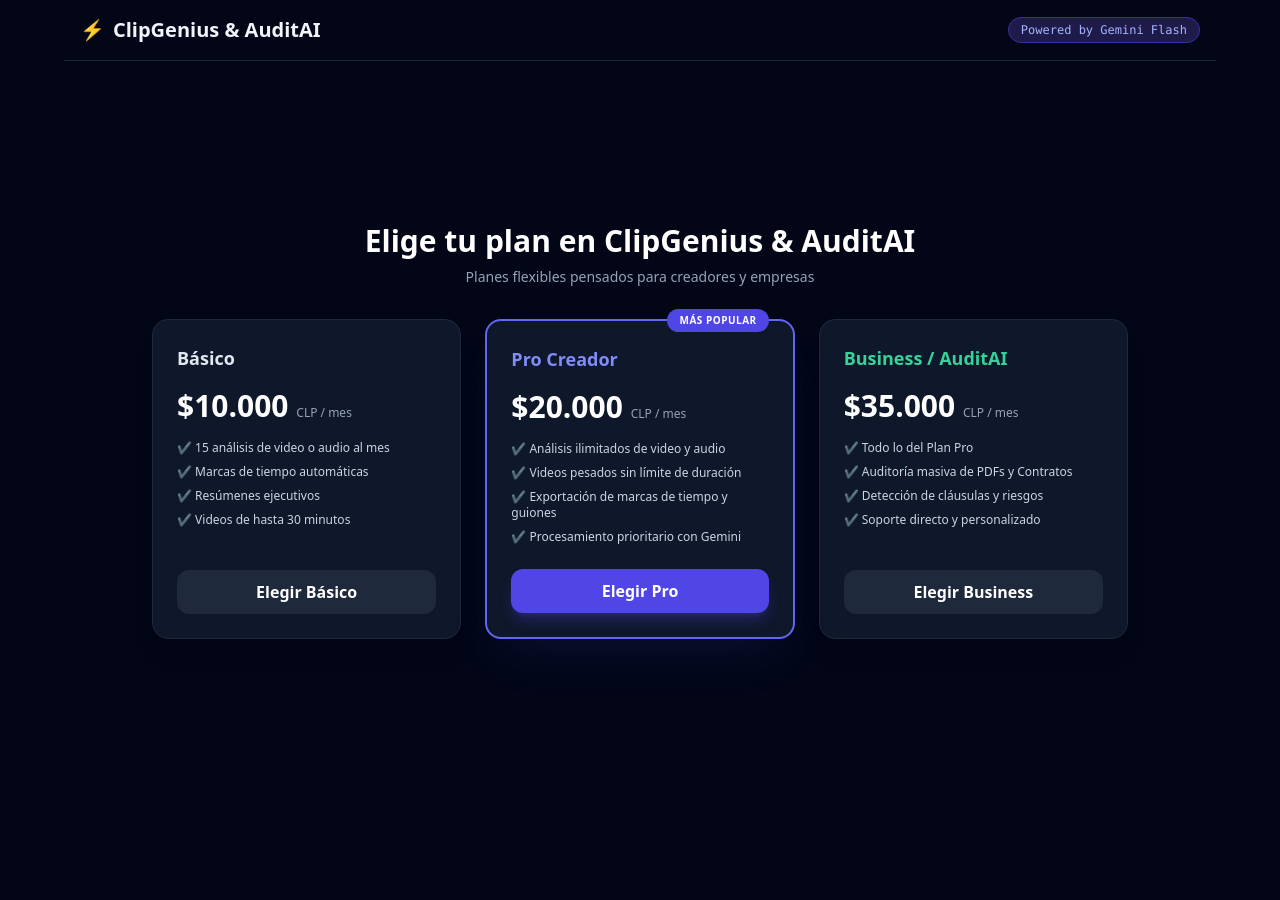
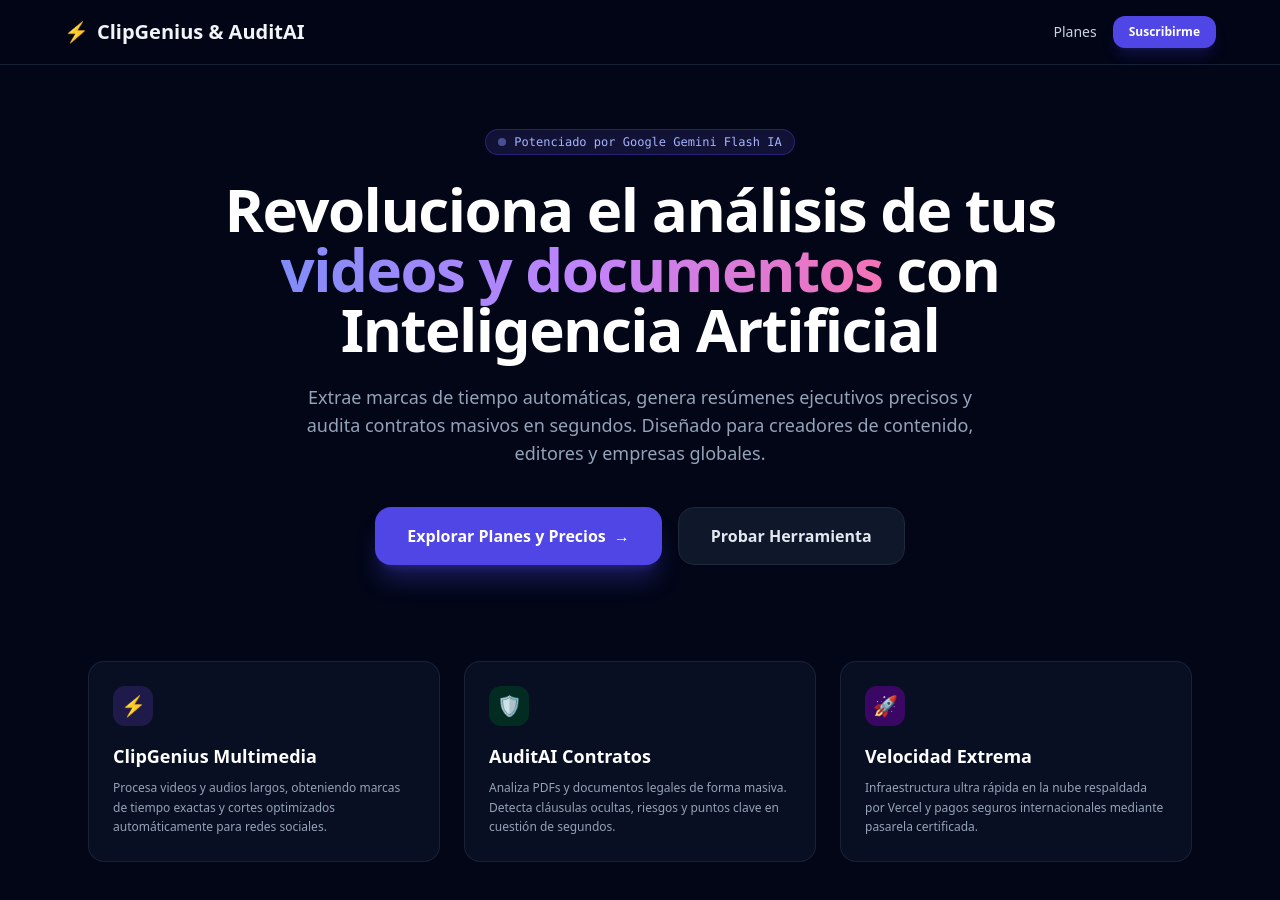
Before and after one commit to punopipu/clipgenius-saas, a plain HTML site: page index.html in a window 1280 px wide. Before the commit the page ends 800 px from the top, so only its background shows below. Drawn offline with nearby package versions, Linux system fonts and the light colour scheme.

Commit message:
Update index.html

```diff
--- a/index.html
+++ b/index.html
@@ -1,37 +1,107 @@
 <!DOCTYPE html>
-<html lang="es">
+<html lang="es" class="scroll-smooth">
 <head>
   <meta charset="UTF-8" />
   <meta name="viewport" content="width=device-width, initial-scale=1.0" />
-  <title>ClipGenius & AuditAI</title>
+  <title>ClipGenius & AuditAI | IA Multimodal Avanzada</title>
   <script src="https://cdn.tailwindcss.com"></script>
-  <!-- SDK Oficial de Paddle v2 (Billing) -->
+  <!-- SDK Oficial de Paddle v2 -->
   <script src="https://cdn.paddle.com/paddle/v2/paddle.js"></script>
+  <style>
+    @keyframes fadeIn {
+      from { opacity: 0; transform: translateY(15px); }
+      to { opacity: 1; transform: translateY(0); }
+    }
+    .animate-fade-in {
+      animation: fadeIn 0.8s ease-out forwards;
+    }
+  </style>
 </head>
-<body class="bg-slate-950 text-slate-100 min-h-screen flex flex-col font-sans">
+<body class="bg-slate-950 text-slate-100 min-h-screen flex flex-col font-sans selection:bg-indigo-500 selection:text-white">
 
-  <!-- Header -->
-  <header class="border-b border-slate-800 p-4 flex justify-between items-center max-w-6xl mx-auto w-full">
-    <h1 class="text-xl font-bold flex items-center gap-2">
+  <!-- Header / Navbar -->
+  <header class="border-b border-slate-800/80 p-4 sticky top-0 bg-slate-950/80 backdrop-blur-md z-50">
+    <div class="max-w-6xl mx-auto flex justify-between items-center w-full">
+      <h1 class="text-xl font-extrabold flex items-center gap-2 cursor-pointer" onclick="showSection('landing-section')">
         <span class="text-indigo-500">⚡</span> ClipGenius & AuditAI
       </h1>
-    <span class="text-xs bg-indigo-950 text-indigo-300 border border-indigo-800 px-3 py-1 rounded-full font-mono">
-      Powered by Gemini Flash
-    </span>
+      <div class="flex items-center gap-4">
+        <button onclick="showSection('pricing-section')" class="text-sm text-slate-300 hover:text-white transition">Planes</button>
+        <button onclick="showSection('pricing-section')" class="bg-indigo-600 hover:bg-indigo-500 text-white text-xs font-semibold px-4 py-2 rounded-xl transition shadow-lg shadow-indigo-600/20">
+          Suscribirme
+        </button>
+      </div>
+    </div>
   </header>
 
-  <main class="flex-1 max-w-5xl mx-auto w-full p-6 flex flex-col items-center justify-center">
+  <main class="flex-1 flex flex-col items-center justify-center w-full">
 
-    <!-- SECCIÓN DE PLANES / PAYWALL -->
-    <div id="paywall-card" class="w-full space-y-8 my-auto">
-      <div class="text-center">
-        <h2 class="text-3xl font-extrabold text-white">Elige tu plan en ClipGenius & AuditAI</h2>
-        <p class="text-slate-400 text-sm mt-2">Planes flexibles pensados para creadores y empresas</p>
+    <!-- 1. SECCIÓN DE INTRODUCCIÓN (LANDING PAGE) -->
+    <div id="landing-section" class="w-full max-w-6xl px-6 py-16 flex flex-col items-center text-center animate-fade-in">
+
+      <!-- Badge superior -->
+      <div class="inline-flex items-center gap-2 px-3 py-1 rounded-full bg-indigo-950/60 border border-indigo-800/60 text-indigo-300 text-xs font-mono mb-6 shadow-inner">
+        <span class="w-2 h-2 rounded-full bg-indigo-400 animate-pulse"></span>
+        Potenciado por Google Gemini Flash IA
+      </div>
+
+      <!-- Título Principal -->
+      <h2 class="text-4xl md:text-6xl font-black tracking-tight text-white max-w-4xl leading-tight">
+        Revoluciona el análisis de tus <span class="text-transparent bg-clip-text bg-gradient-to-r from-indigo-400 via-purple-400 to-pink-400">videos y documentos</span> con Inteligencia Artificial
+      </h2>
+
+      <!-- Subtítulo -->
+      <p class="text-slate-400 text-base md:text-lg max-w-2xl mt-6 leading-relaxed">
+        Extrae marcas de tiempo automáticas, genera resúmenes ejecutivos precisos y audita contratos masivos en segundos. Diseñado para creadores de contenido, editores y empresas globales.
+      </p>
+
+      <!-- Botones de Acción -->
+      <div class="flex flex-col sm:flex-row gap-4 mt-10 w-full justify-center">
+        <button onclick="showSection('pricing-section')" class="bg-indigo-600 hover:bg-indigo-500 text-white font-bold px-8 py-4 rounded-2xl transition shadow-xl shadow-indigo-600/30 flex items-center justify-center gap-2 group">
+          Explorar Planes y Precios
+          <span class="group-hover:translate-x-1 transition">→</span>
+        </button>
+        <button onclick="showSection('pricing-section')" class="bg-slate-900 hover:bg-slate-800 border border-slate-800 text-slate-200 font-semibold px-8 py-4 rounded-2xl transition">
+          Probar Herramienta
+        </button>
+      </div>
+
+      <!-- Tarjetas de Características Destacadas -->
+      <div class="grid md:grid-cols-3 gap-6 w-full mt-24 text-left">
+        <div class="bg-slate-900/60 border border-slate-800/80 p-6 rounded-2xl backdrop-blur-sm hover:border-indigo-500/50 transition group">
+          <div class="w-10 h-10 rounded-xl bg-indigo-950 text-indigo-400 flex items-center justify-center text-xl mb-4 group-hover:scale-110 transition">⚡</div>
+          <h3 class="text-lg font-bold text-white mb-2">ClipGenius Multimedia</h3>
+          <p class="text-slate-400 text-xs leading-relaxed">Procesa videos y audios largos, obteniendo marcas de tiempo exactas y cortes optimizados automáticamente para redes sociales.</p>
+        </div>
+
+        <div class="bg-slate-900/60 border border-slate-800/80 p-6 rounded-2xl backdrop-blur-sm hover:border-indigo-500/50 transition group">
+          <div class="w-10 h-10 rounded-xl bg-emerald-950 text-emerald-400 flex items-center justify-center text-xl mb-4 group-hover:scale-110 transition">🛡️</div>
+          <h3 class="text-lg font-bold text-white mb-2">AuditAI Contratos</h3>
+          <p class="text-slate-400 text-xs leading-relaxed">Analiza PDFs y documentos legales de forma masiva. Detecta cláusulas ocultas, riesgos y puntos clave en cuestión de segundos.</p>
+        </div>
+
+        <div class="bg-slate-900/60 border border-slate-800/80 p-6 rounded-2xl backdrop-blur-sm hover:border-indigo-500/50 transition group">
+          <div class="w-10 h-10 rounded-xl bg-purple-950 text-purple-400 flex items-center justify-center text-xl mb-4 group-hover:scale-110 transition">🚀</div>
+          <h3 class="text-lg font-bold text-white mb-2">Velocidad Extrema</h3>
+          <p class="text-slate-400 text-xs leading-relaxed">Infraestructura ultra rápida en la nube respaldada por Vercel y pagos seguros internacionales mediante pasarela certificada.</p>
+        </div>
+      </div>
+
+    </div>
+
+
+    <!-- 2. SECCIÓN DE PLANES Y PRECIOS (PAYWALL) -->
+    <div id="pricing-section" class="w-full max-w-5xl px-6 py-16 hidden animate-fade-in">
+      <div class="text-center mb-12">
+        <button onclick="showSection('landing-section')" class="text-xs text-indigo-400 hover:text-indigo-300 mb-4 inline-flex items-center gap-1">
+          ← Volver al inicio
+        </button>
+        <h2 class="text-3xl font-extrabold text-white">Planes adaptados a tus necesidades</h2>
+        <p class="text-slate-400 text-sm mt-2">Elige tu plan en pesos chilenos (CLP) o equivalente global</p>
       </div>
 
       <div class="grid md:grid-cols-3 gap-6">
-
-        <!-- Plan Básico ($10.000 CLP) -->
+        <!-- Básico -->
         <div class="bg-slate-900 border border-slate-800 p-6 rounded-2xl flex flex-col justify-between hover:border-slate-700 transition shadow-xl">
           <div>
             <h3 class="text-lg font-bold text-slate-200">Básico</h3>
@@ -48,7 +118,7 @@
           </button>
         </div>
 
-        <!-- Plan Pro Creador ($20.000 CLP) -->
+        <!-- Pro Creador -->
         <div class="bg-slate-900 border-2 border-indigo-500 p-6 rounded-2xl flex flex-col justify-between relative shadow-2xl shadow-indigo-500/10">
           <span class="absolute -top-3 right-6 bg-indigo-600 text-white text-[10px] font-bold px-3 py-1 rounded-full uppercase tracking-wider">Más Popular</span>
           <div>
@@ -66,7 +136,7 @@
           </button>
         </div>
 
-        <!-- Plan Business AuditAI ($35.000 CLP) -->
+        <!-- Business -->
         <div class="bg-slate-900 border border-slate-800 p-6 rounded-2xl flex flex-col justify-between hover:border-slate-700 transition shadow-xl">
           <div>
             <h3 class="text-lg font-bold text-emerald-400">Business / AuditAI</h3>
@@ -82,12 +152,13 @@
             Elegir Business
           </button>
         </div>
-
       </div>
     </div>
 
-    <!-- SECCIÓN DEL ANALIZADOR -->
-    <div id="analyzer-card" class="hidden bg-slate-900 border border-slate-800 rounded-2xl p-8 w-full max-w-2xl shadow-2xl space-y-6">
+
+    <!-- 3. SECCIÓN DEL ANALIZADOR (Se habilita tras el pago) -->
+    <div id="analyzer-card" class="w-full max-w-2xl px-6 py-16 hidden animate-fade-in">
+      <div class="bg-slate-900 border border-slate-800 rounded-2xl p-8 shadow-2xl space-y-6">
         <div class="text-center">
           <h2 class="text-2xl font-bold">Analizador Multimodal Pro</h2>
           <p class="text-slate-400 text-sm mt-1">Sube tu video o documento para procesar con IA.</p>
@@ -106,18 +177,28 @@
 
         <div id="results" class="hidden space-y-4 pt-4 border-t border-slate-800"></div>
       </div>
+    </div>
 
   </main>
 
   <script>
-    // Inicialización con el Client-side Token real de Paddle v2
+    // Control de navegación entre secciones
+    function showSection(sectionId) {
+      document.getElementById('landing-section').classList.add('hidden');
+      document.getElementById('pricing-section').classList.add('hidden');
+      document.getElementById('analyzer-card').classList.add('hidden');
+
+      document.getElementById(sectionId).classList.remove('hidden');
+      window.scrollTo({ top: 0, behavior: 'smooth' });
+    }
+
+    // Inicialización Paddle v2
     document.addEventListener("DOMContentLoaded", async function() {
       if (typeof Paddle !== 'undefined') {
         try {
           Paddle.Initialize({
             token: "live_db6ecf4e8829d5e525d6b07ecbf"
           });
-          console.log("Paddle v2 inicializado correctamente con token de cliente.");
         } catch (error) {
           console.error("Error al inicializar Paddle:", error);
         }
@@ -131,13 +212,11 @@
       }
 
       Paddle.Checkout.open({
-        items: [
-          { priceId: priceId, quantity: 1 }
-        ],
+        items: [{ priceId: priceId, quantity: 1 }],
         settings: {
           successCallback: function(data) {
             alert("¡Suscripción realizada con éxito!");
-            document.getElementById('paywall-card').classList.add('hidden');
+            document.getElementById('pricing-section').classList.add('hidden');
             document.getElementById('analyzer-card').classList.remove('hidden');
           }
         }
```
Lines whose indentation alone changed are shown as unchanged.
